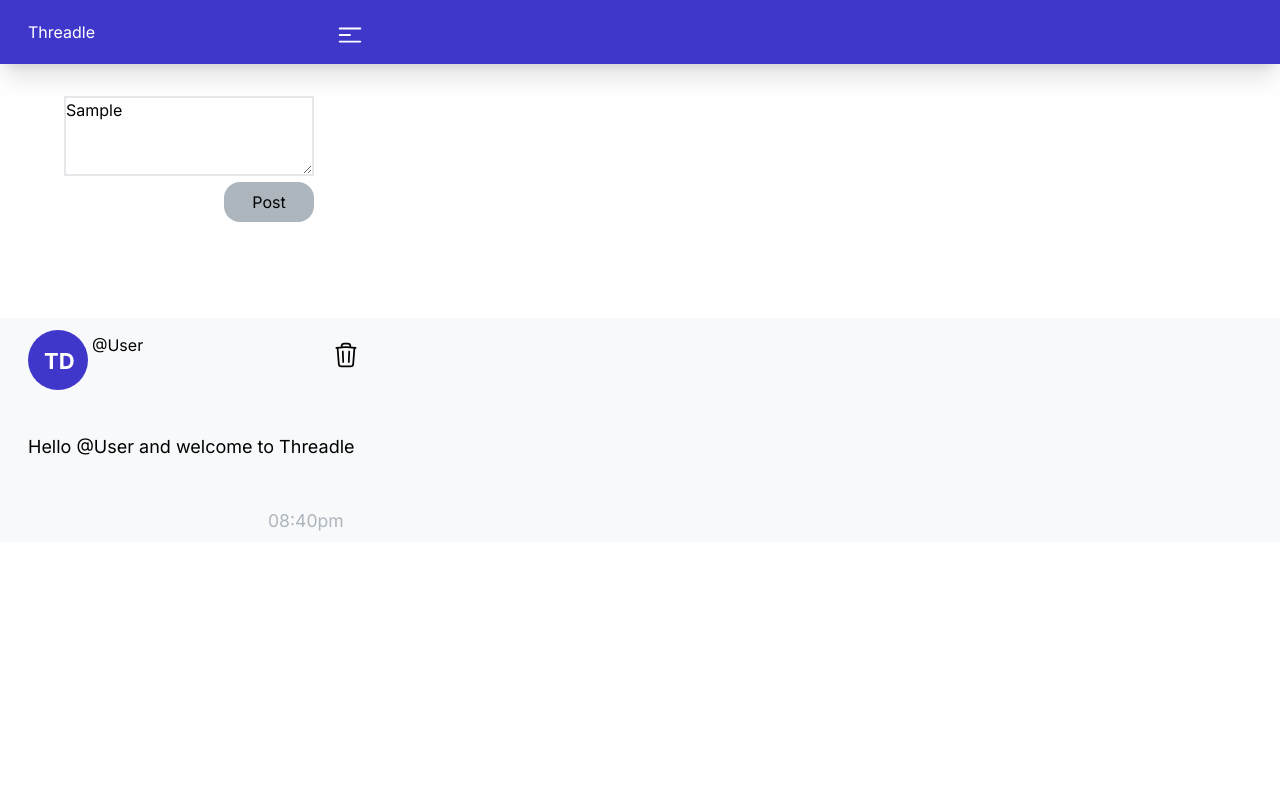
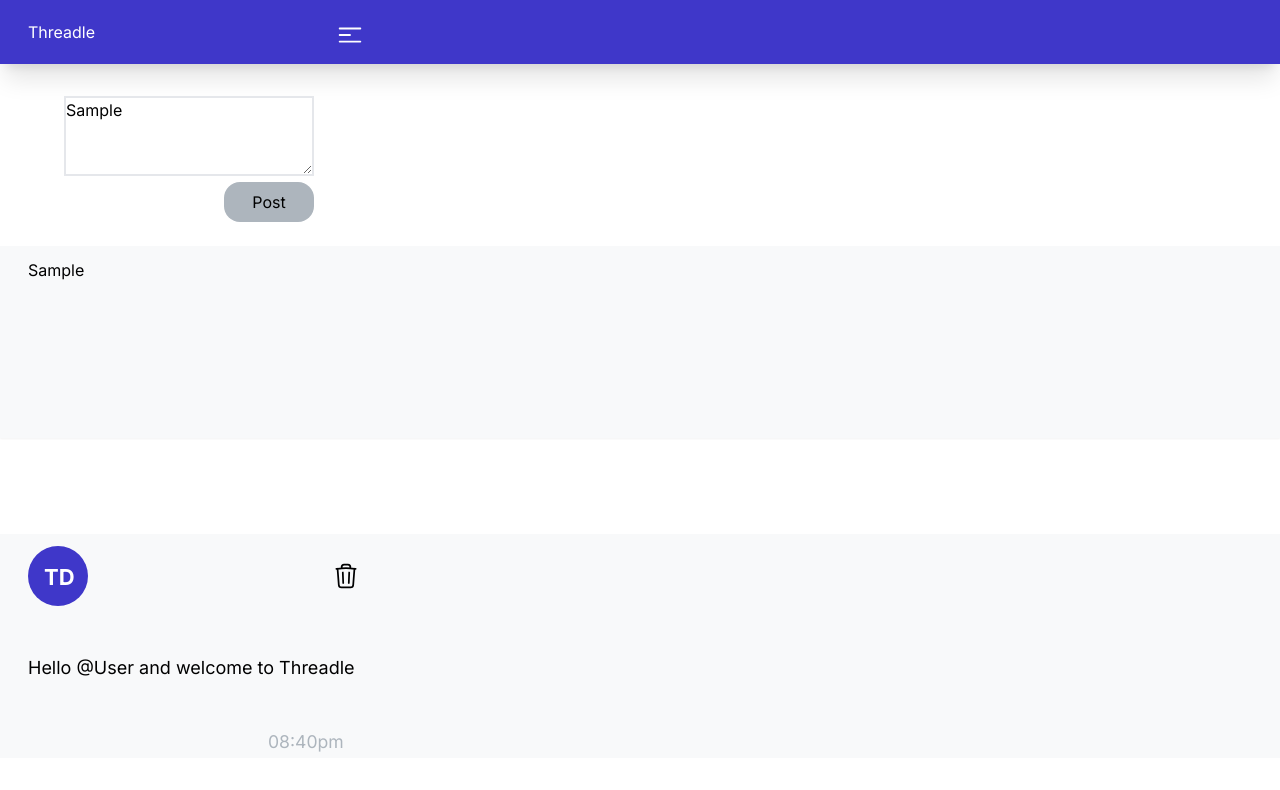
Before and after one commit to divinegodwin/GhostGram, a Next.js app: page / in a window 1280 px wide. Both pictures are taken after typing "Sample" into the empty fields and a click on the button "Post". Shown: the top 790 px of the page. Built offline with nearby package versions, Linux system fonts and the light colour scheme.

Commit message:
rendering the post to dom

```diff
--- a/app/Posts/Post.jsx
+++ b/app/Posts/Post.jsx
@@ -8,21 +8,20 @@ const Post = () => {
   const [posts, setPosts] = useState([])
   const [userInput, setUserInput] = useState("")
 
-  const handleChange =(event)=>{
+  const handleChange = (event) => {
     setUserInput(event.target.value);
   }
 
   //when the button is clicked if stores the user input imto an array of post
 
-  const postButton =()=>{
-setPosts((prevPost)=> [prevPost, userInput])
+  const postButton = () => {
+    setPosts((prevPost) => [...prevPost, userInput])
     console.log(posts)
   }
 
   return (
     <div>
 
-{/*Form section */}
       <div>
         <div className="mt-[2rem] ml-16">
           <textarea
@@ -30,24 +29,36 @@ console.log(posts)
             onChange={handleChange}
             className='border-2 w-[250px] h-[80px]'
           >
-
           </textarea>
+          </div>
 
           <div>
             <button
               onClick={postButton}
-className="w-[90px] h-[40px] p-2 bg-[#adb5bd] ml-[10rem] rounded-2xl"
+              className="w-[90px] h-[40px] p-2 bg-[#adb5bd] ml-[14rem] rounded-2xl"
 
             >
               Post
             </button>
           </div>
 
+
 </div>
 
 
-        {/*post section*/}
+
+
+{posts.map((post, key)=>(
+  <div key={key}
+  className='mt-6 bg-[#f8f9fa] w-[100%] h-[12rem] shadow-sm p-3'
+  >
+<div className='ml-4'>
+  <p> {post}</p>
   </div>
+    </div>
+))}
+
+
 
       <div className='mt-[6rem] bg-[#f8f9fa] h-[14rem] p-3'>
 
@@ -58,11 +69,7 @@ className="w-[90px] h-[40px] p-2 bg-[#adb5bd] ml-[10rem] rounded-2xl"
           TD
         </div>
 
-            <div className='ml-[5rem] mt-[-2.8rem]'>
-                <p>@User</p>
-            </div>
-
-                <div className='w-[28px] h-[28px] ml-[20rem] mt-[-1rem]'>
+        <div className='w-[28px] h-[28px] ml-[20rem] mt-[-2rem]'>
           <svg data-slot="icon"
             fill="none"
             stroke-width="1.5"
@@ -91,4 +98,4 @@ className="w-[90px] h-[40px] p-2 bg-[#adb5bd] ml-[10rem] rounded-2xl"
   )
 }
 
-export default Post
+export default Post;
```
Lines whose indentation alone changed are shown as unchanged.
